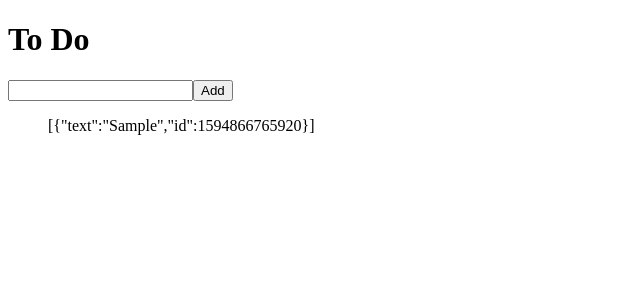
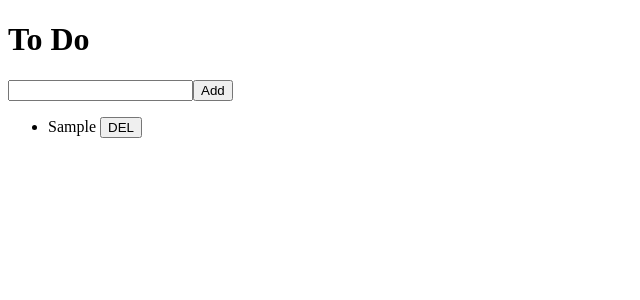
Before and after one commit to feud72/vanilla-redux, a React (Create React App) app: page /#/ in a window 1280 px wide. Both pictures are taken after typing "Sample" into the empty fields and a click on the button "Add". Shown: the top 300 px of the page, without its empty margins (0-640 px from the left). Built offline with nearby package versions, Linux system fonts and the light colour scheme.

Commit message:
#3.4 Deleting To Do

```diff
--- /dev/null
+++ b/src/components/ToDo.js
@@ -0,0 +1,19 @@
+import React from "react";
+import { connect } from "react-redux";
+import { actionCreators } from "../store";
+
+function ToDo({ text, onBtnClick }) {
+	return (
+		<li>
+			{text} <button onClick={onBtnClick}>DEL</button>
+		</li>
+	);
+}
+
+function mapDispatchToProps(dispatch, ownProps) {
+	return {
+		onBtnClick: () => dispatch(actionCreators.deleteToDo(ownProps.id))
+	};
+}
+
+export default connect(null, mapDispatchToProps)(ToDo);
--- a/src/routes/Home.js
+++ b/src/routes/Home.js
@@ -1,6 +1,7 @@
 import React from "react";
 import { connect } from "react-redux";
 import { actionCreators } from "../store";
+import ToDo from "../components/ToDo";
 
 function Home({ toDos, addToDo }) {
 	const [text, setText] = React.useState("");
@@ -19,7 +20,11 @@
 				<input type="text" value={text} onChange={onChange} />
 				<button>Add</button>
 			</form>
-			<ul>{JSON.stringify(toDos)}</ul>
+			<ul>
+				{toDos.map(toDo => (
+					<ToDo {...toDo} key={toDo.id} />
+				))}
+			</ul>
 		</>
 	);
 }
--- a/src/store.js
+++ b/src/store.js
@@ -8,7 +8,7 @@
 };
 
 const deleteToDo = id => {
-	return { type: DELETE, id };
+	return { type: DELETE, id: parseInt(id) };
 };
 
 const reducer = (state = [], action) => {
```
